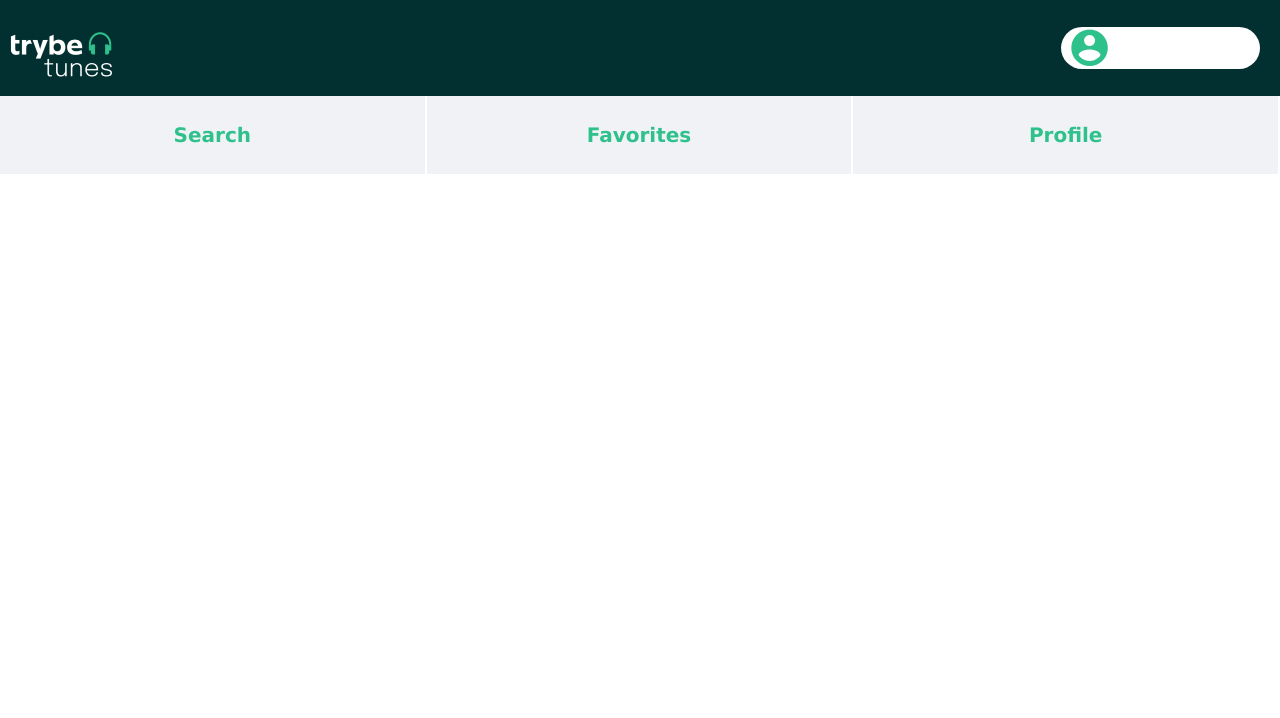
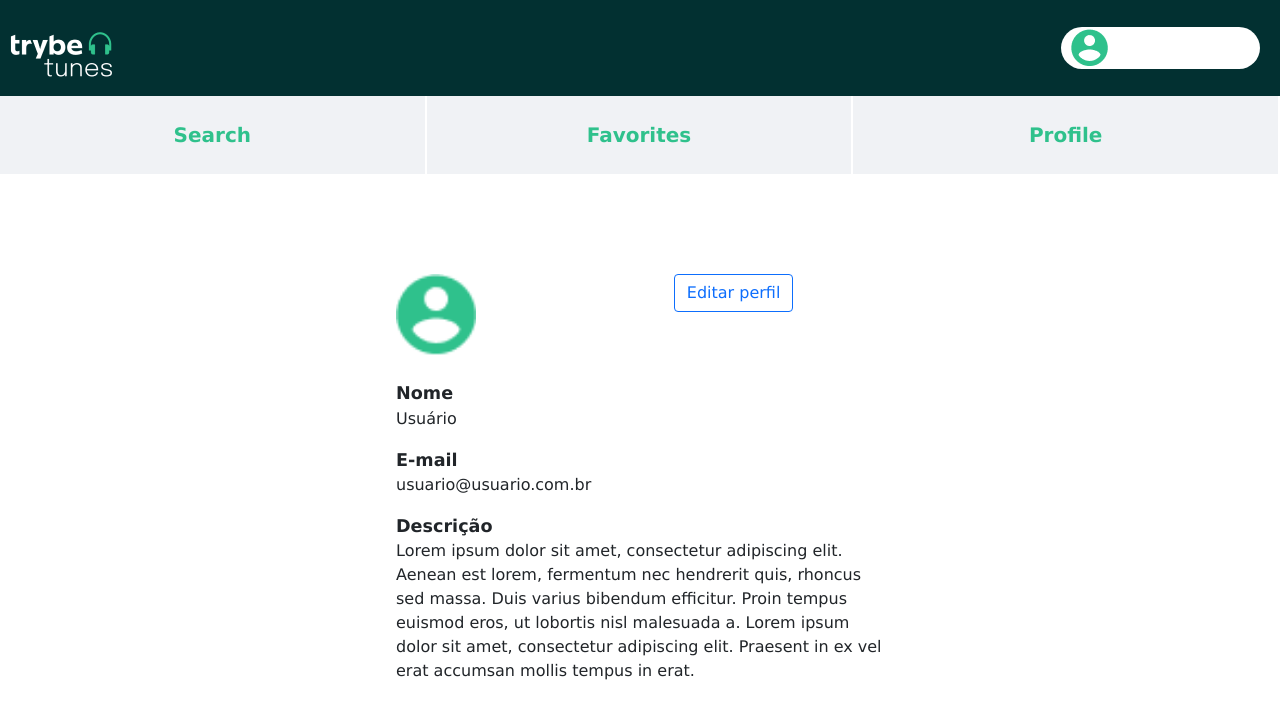
Before and after one commit to CarlosESRosa/Trybetunes, a React (Create React App) app: page /profile in a window 1280 px wide. Shown: the top 718 px of the page. Built offline with nearby package versions, Linux system fonts and the light colour scheme.

Commit message:
css profile

```diff
--- /dev/null
+++ b/src/css/header.css
@@ -0,0 +1,17 @@
+#profile-char {
+  width: 80px;
+}
+
+.perfil-infos {
+    width: 40%;
+}
+
+#profile-char-button {
+  text-align: end;
+}
+
+.perfil-title{
+  font-weight: 700;
+  margin-bottom: 0px;
+  font-size: 1.1rem;
+}
--- a/src/pages/Profile.js
+++ b/src/pages/Profile.js
@@ -1,11 +1,32 @@
 import React, { Component } from 'react';
 import Header from '../components/Header';
+import '../css/header.css'
 
 export default class Profile extends Component {
   render() {
     return (
       <div data-testid="page-profile">
         <Header />
+        <div className='container perfil-infos'>
+          <div className='row mb-4'>
+            <div className='img-fluid col-4' id='profile-char'>
+              <img src={require('../img/char-icon.png')} alt='char icon' id='profile-char' ></img>
+            </div>
+            <div className='col-8' id='profile-char-button'>
+              <button className="btn btn-outline-primary" >Editar perfil</button>
+            </div>
+          </div>
+          <div className='row'>
+            <p className='perfil-title'>Nome</p>
+            <p className='perfil-subtitle'>Usuário</p>
+            <p className='perfil-title'>E-mail</p>
+            <p className='perfil-subtitle'>usuario@usuario.com.br</p>
+            <p className='perfil-title'>Descrição</p>
+            <p className='perfil-subtitle'>Lorem ipsum dolor sit amet, consectetur adipiscing elit. Aenean est lorem, fermentum nec hendrerit quis,
+              rhoncus sed massa. Duis varius bibendum efficitur. Proin tempus euismod eros, ut lobortis nisl malesuada a. Lorem ipsum dolor sit amet,
+              consectetur adipiscing elit. Praesent in ex vel erat accumsan mollis tempus in erat.</p>
+          </div>
+        </div>
       </div>
     );
   }
```
